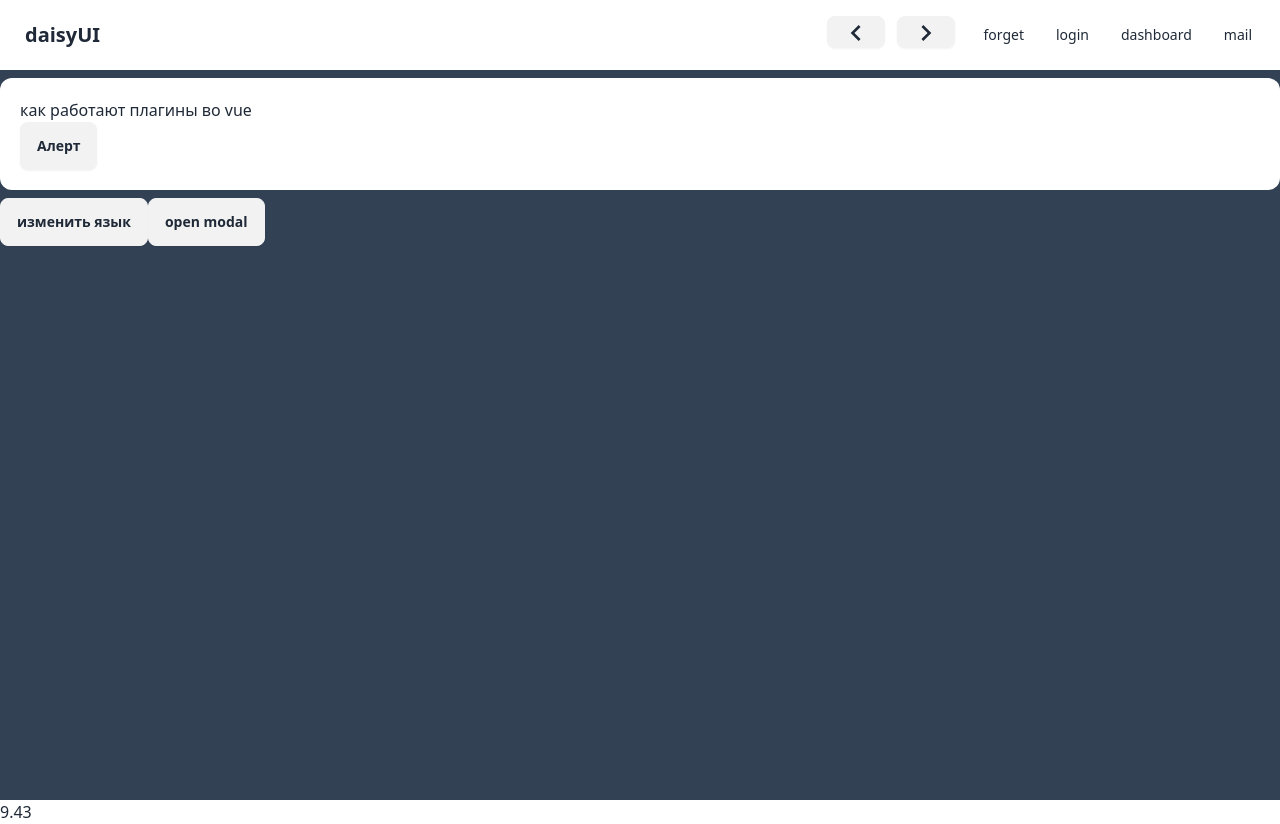
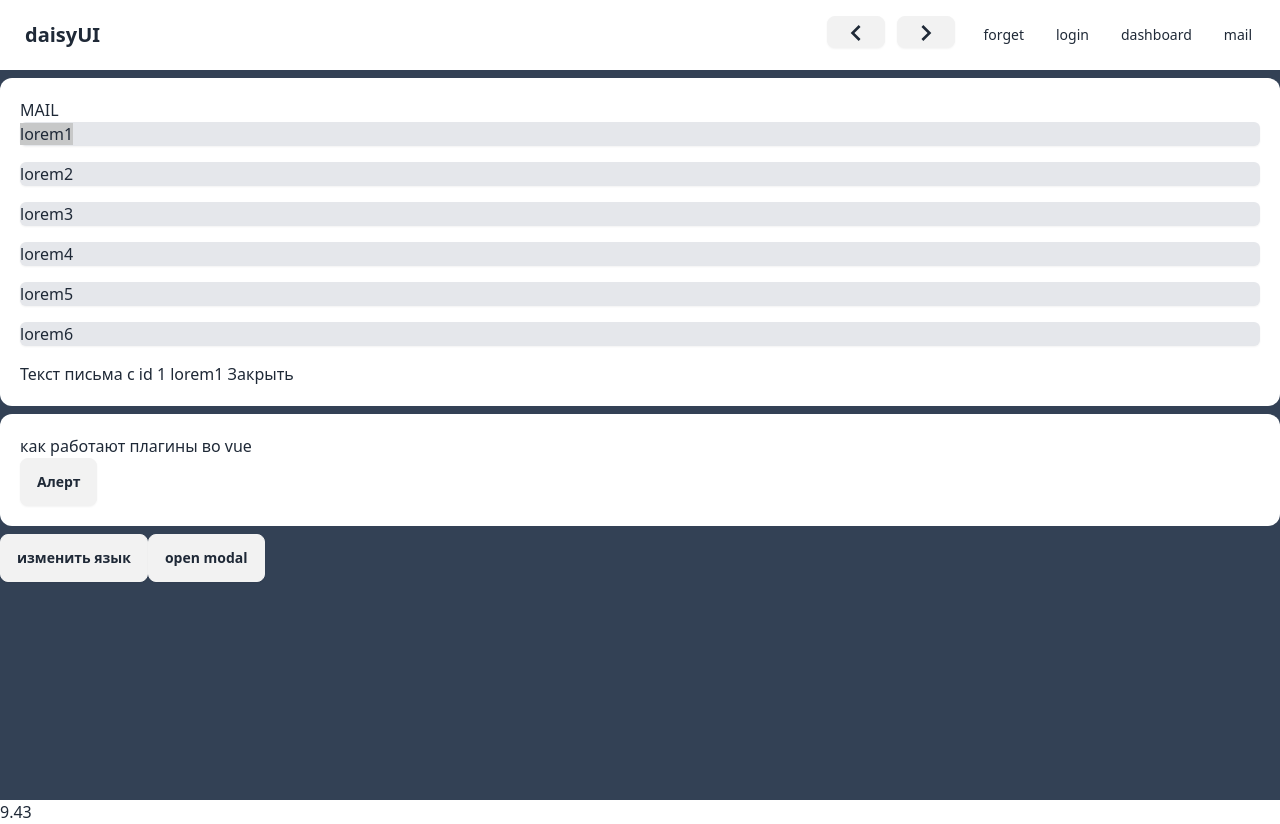
Before and after one commit to EvgenyChernov/vue-yt, a Vue app: page /mail/1 in a window 1280 px wide. Built offline with nearby package versions, Linux system fonts and the light colour scheme.

Commit message:
динамический роутинг передача и прием параметров в компоненте

```diff
--- a/src/App.vue
+++ b/src/App.vue
@@ -6,14 +6,12 @@
       </div>
       <div class="flex-none">
         <div class="menu menu-horizontal space-x-3">
-          <router-link to="">
-            <button @click="$router.go(-1)" class="btn btn-sm">
+            <button @click="$router.go(-1)" class="btn btn-sm" to="">
               <svg class="h-6 w-6 fill-current md:h-8 md:w-8" xmlns="http://www.w3.org/2000/svg" width="24" height="24"
                    viewBox="0 0 24 24">
                 <path d="M15.41,16.58L10.83,12L15.41,7.41L14,6L8,12L14,18L15.41,16.58Z"></path>
               </svg>
             </button>
-          </router-link>
           <router-link to="/login" v-slot="{ navigate } ">
             <button @click="navigate" class="btn btn-sm">
               <svg class="h-6 w-6 fill-current md:h-8 md:w-8" xmlns="http://www.w3.org/2000/svg" width="24" height="24"
--- a/src/router.js
+++ b/src/router.js
@@ -10,6 +10,8 @@ export default createRouter({
     { path: '/login', component: LoginPage, alias: '/' },
     { path: '/forget', component: ForgetPage },
     { path: '/dashboard', component: DashboardPage },
-    { path: '/mail', component: MailPage }
-  ]
+    { path: '/mail/:mailId?', component: MailPage }
+  ],
+  linkActiveClass: 'btn-active',
+  linkExactActiveClass: 'btn-active'
 })
--- /dev/null
+++ b/src/views/MailItemPage.vue
@@ -0,0 +1,26 @@
+<template>
+  <div v-if="mail">
+    Текст письма с id {{mail.id}}
+    {{mail.text}}
+    <button @click="$router.push('/mail')">Закрыть</button>
+  </div>
+</template>
+
+<script>
+export default {
+  inject: ['mails'],
+  props: ['mailId'],
+  computed: {
+    mail () {
+      if (this.mailId) {
+        return this.mails.find(e => e.id === Number(this.mailId))
+      }
+      return null
+    }
+  }
+}
+</script>
+
+<style lang="scss" scoped>
+
+</style>
--- a/src/views/MailPage.vue
+++ b/src/views/MailPage.vue
@@ -1,11 +1,36 @@
 <template>
-  <div class="bg-white rounded-xl p-5">
+  <div class="bg-white rounded-xl p-5 space-y-4">
     MAIL
+    <div v-for="mail in mails" :key="mail.id" class="bg-gray-200 rounded-md shadow-sm">
+      <router-link :to="'/mail/' + mail.id">{{ mail.text }}</router-link>
+    </div>
+    <mail-item-page :mail-id="$route.params.mailId"></mail-item-page>
   </div>
 </template>
 
 <script>
+import MailItemPage from '@/views/MailItemPage.vue'
+
 export default {
+  components: { MailItemPage },
+  data () {
+    return {
+      mails: [
+        { text: 'lorem1', id: 1 },
+        { text: 'lorem2', id: 2 },
+        { text: 'lorem3', id: 3 },
+        { text: 'lorem4', id: 4 },
+        { text: 'lorem5', id: 5 },
+        { text: 'lorem6', id: 6 }
+
+      ]
+    }
+  },
+  provide () {
+    return {
+      mails: this.mails
+    }
+  }
 
 }
 </script>
```
